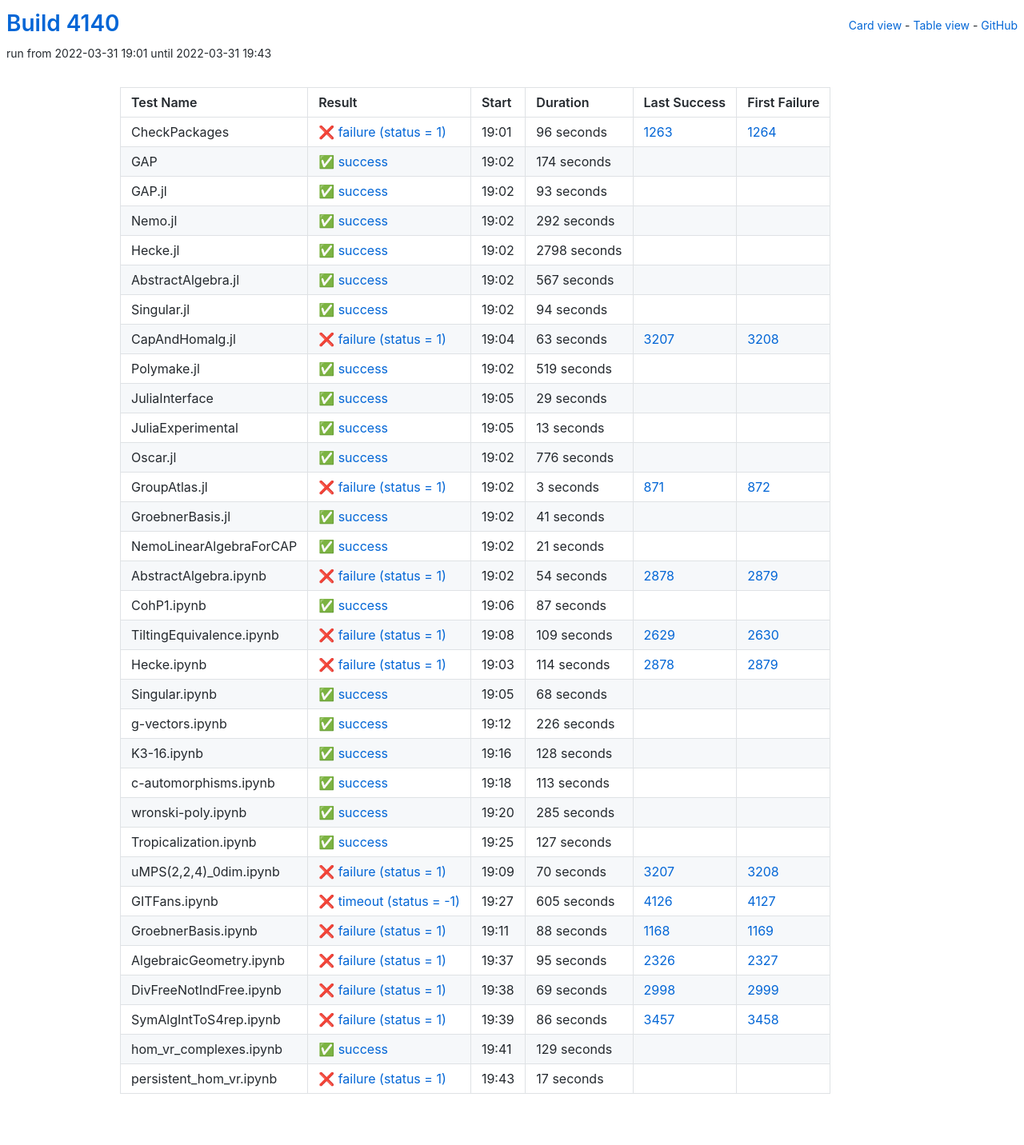
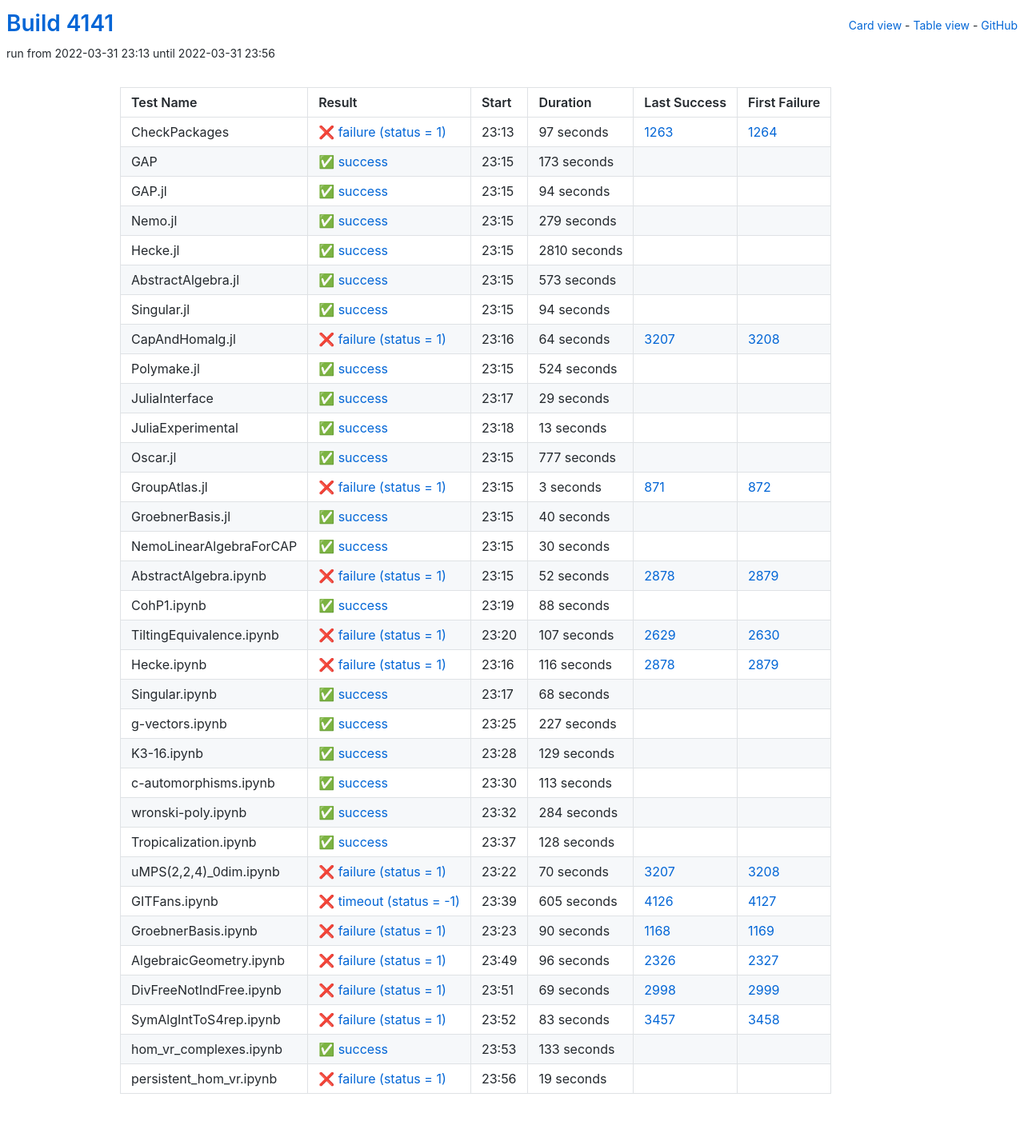
Before and after one commit to oscar-system/oscar-ci-status-stable, a Jekyll site: the page built from table.html, in a window 1280 px wide. Shown: the whole page at 80% size. Built offline with Jekyll 4.4.1, drawn with Linux system fonts in a browser that asks for light colours.

Commit message:
Build #4141

```diff
--- a/_data/ci.yml
+++ b/_data/ci.yml
@@ -1,6 +1,6 @@
 ---
-build: 4140
-build_url: https://oscarci.mathematik.uni-kl.de/job/oscar-stable/4140/
+build: 4141
+build_url: https://oscarci.mathematik.uni-kl.de/job/oscar-stable/4141/
 job: oscar-stable
 organization: oscar-system
 repo: oscar-ci-status-stable
@@ -8,80 +8,80 @@ repourl: https://github.com/oscar-system/oscar-ci-status-stable
 tests:
 - name: CheckPackages
   id: checkpackages
-  log: https://oscarci.mathematik.uni-kl.de/job/oscar-stable/4140/artifact/logs/build-4140/CheckPackages.log
-  start: 2022-03-31 19:01
+  log: https://oscarci.mathematik.uni-kl.de/job/oscar-stable/4141/artifact/logs/build-4141/CheckPackages.log
+  start: 2022-03-31 23:13
   success: false
   exitcode: 1
   status: failure
-  duration: 96
+  duration: 97
   last_success: 1263
   last_success_url: https://oscarci.mathematik.uni-kl.de/job/oscar-stable/1263/
   first_failure: 1264
   first_failure_url: https://oscarci.mathematik.uni-kl.de/job/oscar-stable/1264/
 - name: GAP
   id: gap
-  log: https://oscarci.mathematik.uni-kl.de/job/oscar-stable/4140/artifact/logs/build-4140/GAP.log
-  start: 2022-03-31 19:02
+  log: https://oscarci.mathematik.uni-kl.de/job/oscar-stable/4141/artifact/logs/build-4141/GAP.log
+  start: 2022-03-31 23:15
   success: true
   exitcode: 0
   status: success
-  duration: 174
+  duration: 173
   last_success: false
   last_success_url:
   first_failure: false
   first_failure_url:
 - name: GAP.jl
   id: gap-jl
-  log: https://oscarci.mathematik.uni-kl.de/job/oscar-stable/4140/artifact/logs/build-4140/GAP.jl.log
-  start: 2022-03-31 19:02
+  log: https://oscarci.mathematik.uni-kl.de/job/oscar-stable/4141/artifact/logs/build-4141/GAP.jl.log
+  start: 2022-03-31 23:15
   success: true
   exitcode: 0
   status: success
-  duration: 93
+  duration: 94
   last_success: false
   last_success_url:
   first_failure: false
   first_failure_url:
 - name: Nemo.jl
   id: nemo-jl
-  log: https://oscarci.mathematik.uni-kl.de/job/oscar-stable/4140/artifact/logs/build-4140/Nemo.jl.log
-  start: 2022-03-31 19:02
+  log: https://oscarci.mathematik.uni-kl.de/job/oscar-stable/4141/artifact/logs/build-4141/Nemo.jl.log
+  start: 2022-03-31 23:15
   success: true
   exitcode: 0
   status: success
-  duration: 292
+  duration: 279
   last_success: false
   last_success_url:
   first_failure: false
   first_failure_url:
 - name: Hecke.jl
   id: hecke-jl
-  log: https://oscarci.mathematik.uni-kl.de/job/oscar-stable/4140/artifact/logs/build-4140/Hecke.jl.log
-  start: 2022-03-31 19:02
+  log: https://oscarci.mathematik.uni-kl.de/job/oscar-stable/4141/artifact/logs/build-4141/Hecke.jl.log
+  start: 2022-03-31 23:15
   success: true
   exitcode: 0
   status: success
-  duration: 2798
+  duration: 2810
   last_success: false
   last_success_url:
   first_failure: false
   first_failure_url:
 - name: AbstractAlgebra.jl
   id: abstractalgebra-jl
-  log: https://oscarci.mathematik.uni-kl.de/job/oscar-stable/4140/artifact/logs/build-4140/AbstractAlgebra.jl.log
-  start: 2022-03-31 19:02
+  log: https://oscarci.mathematik.uni-kl.de/job/oscar-stable/4141/artifact/logs/build-4141/AbstractAlgebra.jl.log
+  start: 2022-03-31 23:15
   success: true
   exitcode: 0
   status: success
-  duration: 567
+  duration: 573
   last_success: false
   last_success_url:
   first_failure: false
   first_failure_url:
 - name: Singular.jl
   id: singular-jl
-  log: https://oscarci.mathematik.uni-kl.de/job/oscar-stable/4140/artifact/logs/build-4140/Singular.jl.log
-  start: 2022-03-31 19:02
+  log: https://oscarci.mathematik.uni-kl.de/job/oscar-stable/4141/artifact/logs/build-4141/Singular.jl.log
+  start: 2022-03-31 23:15
   success: true
   exitcode: 0
   status: success
@@ -92,32 +92,32 @@ tests:
   first_failure_url:
 - name: CapAndHomalg.jl
   id: capandhomalg-jl
-  log: https://oscarci.mathematik.uni-kl.de/job/oscar-stable/4140/artifact/logs/build-4140/CapAndHomalg.jl.log
-  start: 2022-03-31 19:04
+  log: https://oscarci.mathematik.uni-kl.de/job/oscar-stable/4141/artifact/logs/build-4141/CapAndHomalg.jl.log
+  start: 2022-03-31 23:16
   success: false
   exitcode: 1
   status: failure
-  duration: 63
+  duration: 64
   last_success: 3207
   last_success_url: https://oscarci.mathematik.uni-kl.de/job/oscar-stable/3207/
   first_failure: 3208
   first_failure_url: https://oscarci.mathematik.uni-kl.de/job/oscar-stable/3208/
 - name: Polymake.jl
   id: polymake-jl
-  log: https://oscarci.mathematik.uni-kl.de/job/oscar-stable/4140/artifact/logs/build-4140/Polymake.jl.log
-  start: 2022-03-31 19:02
+  log: https://oscarci.mathematik.uni-kl.de/job/oscar-stable/4141/artifact/logs/build-4141/Polymake.jl.log
+  start: 2022-03-31 23:15
   success: true
   exitcode: 0
   status: success
-  duration: 519
+  duration: 524
   last_success: false
   last_success_url:
   first_failure: false
   first_failure_url:
 - name: JuliaInterface
   id: juliainterface
-  log: https://oscarci.mathematik.uni-kl.de/job/oscar-stable/4140/artifact/logs/build-4140/JuliaInterface.log
-  start: 2022-03-31 19:05
+  log: https://oscarci.mathematik.uni-kl.de/job/oscar-stable/4141/artifact/logs/build-4141/JuliaInterface.log
+  start: 2022-03-31 23:17
   success: true
   exitcode: 0
   status: success
@@ -128,8 +128,8 @@ tests:
   first_failure_url:
 - name: JuliaExperimental
   id: juliaexperimental
-  log: https://oscarci.mathematik.uni-kl.de/job/oscar-stable/4140/artifact/logs/build-4140/JuliaExperimental.log
-  start: 2022-03-31 19:05
+  log: https://oscarci.mathematik.uni-kl.de/job/oscar-stable/4141/artifact/logs/build-4141/JuliaExperimental.log
+  start: 2022-03-31 23:18
   success: true
   exitcode: 0
   status: success
@@ -140,20 +140,20 @@ tests:
   first_failure_url:
 - name: Oscar.jl
   id: oscar-jl
-  log: https://oscarci.mathematik.uni-kl.de/job/oscar-stable/4140/artifact/logs/build-4140/Oscar.jl.log
-  start: 2022-03-31 19:02
+  log: https://oscarci.mathematik.uni-kl.de/job/oscar-stable/4141/artifact/logs/build-4141/Oscar.jl.log
+  start: 2022-03-31 23:15
   success: true
   exitcode: 0
   status: success
-  duration: 776
+  duration: 777
   last_success: false
   last_success_url:
   first_failure: false
   first_failure_url:
 - name: GroupAtlas.jl
   id: groupatlas-jl
-  log: https://oscarci.mathematik.uni-kl.de/job/oscar-stable/4140/artifact/logs/build-4140/GroupAtlas.jl.log
-  start: 2022-03-31 19:02
+  log: https://oscarci.mathematik.uni-kl.de/job/oscar-stable/4141/artifact/logs/build-4141/GroupAtlas.jl.log
+  start: 2022-03-31 23:15
   success: false
   exitcode: 1
   status: failure
@@ -164,80 +164,80 @@ tests:
   first_failure_url: https://oscarci.mathematik.uni-kl.de/job/oscar-stable/872/
 - name: GroebnerBasis.jl
   id: groebnerbasis-jl
-  log: https://oscarci.mathematik.uni-kl.de/job/oscar-stable/4140/artifact/logs/build-4140/GroebnerBasis.jl.log
-  start: 2022-03-31 19:02
+  log: https://oscarci.mathematik.uni-kl.de/job/oscar-stable/4141/artifact/logs/build-4141/GroebnerBasis.jl.log
+  start: 2022-03-31 23:15
   success: true
   exitcode: 0
   status: success
-  duration: 41
+  duration: 40
   last_success: false
   last_success_url:
   first_failure: false
   first_failure_url:
 - name: NemoLinearAlgebraForCAP
   id: nemolinearalgebraforcap
-  log: https://oscarci.mathematik.uni-kl.de/job/oscar-stable/4140/artifact/logs/build-4140/NemoLinearAlgebraForCAP.log
-  start: 2022-03-31 19:02
+  log: https://oscarci.mathematik.uni-kl.de/job/oscar-stable/4141/artifact/logs/build-4141/NemoLinearAlgebraForCAP.log
+  start: 2022-03-31 23:15
   success: true
   exitcode: 0
   status: success
-  duration: 21
+  duration: 30
   last_success: false
   last_success_url:
   first_failure: false
   first_failure_url:
 - name: AbstractAlgebra.ipynb
   id: abstractalgebra-ipynb
-  log: https://oscarci.mathematik.uni-kl.de/job/oscar-stable/4140/artifact/logs/build-4140/AbstractAlgebra.ipynb.log
-  start: 2022-03-31 19:02
+  log: https://oscarci.mathematik.uni-kl.de/job/oscar-stable/4141/artifact/logs/build-4141/AbstractAlgebra.ipynb.log
+  start: 2022-03-31 23:15
   success: false
   exitcode: 1
   status: failure
-  duration: 54
+  duration: 52
   last_success: 2878
   last_success_url: https://oscarci.mathematik.uni-kl.de/job/oscar-stable/2878/
   first_failure: 2879
   first_failure_url: https://oscarci.mathematik.uni-kl.de/job/oscar-stable/2879/
 - name: CohP1.ipynb
   id: cohp1-ipynb
-  log: https://oscarci.mathematik.uni-kl.de/job/oscar-stable/4140/artifact/logs/build-4140/CohP1.ipynb.log
-  start: 2022-03-31 19:06
+  log: https://oscarci.mathematik.uni-kl.de/job/oscar-stable/4141/artifact/logs/build-4141/CohP1.ipynb.log
+  start: 2022-03-31 23:19
   success: true
   exitcode: 0
   status: success
-  duration: 87
+  duration: 88
   last_success: false
   last_success_url:
   first_failure: false
   first_failure_url:
 - name: TiltingEquivalence.ipynb
   id: tiltingequivalence-ipynb
-  log: https://oscarci.mathematik.uni-kl.de/job/oscar-stable/4140/artifact/logs/build-4140/TiltingEquivalence.ipynb.log
-  start: 2022-03-31 19:08
+  log: https://oscarci.mathematik.uni-kl.de/job/oscar-stable/4141/artifact/logs/build-4141/TiltingEquivalence.ipynb.log
+  start: 2022-03-31 23:20
   success: false
   exitcode: 1
   status: failure
-  duration: 109
+  duration: 107
   last_success: 2629
   last_success_url: https://oscarci.mathematik.uni-kl.de/job/oscar-stable/2629/
   first_failure: 2630
   first_failure_url: https://oscarci.mathematik.uni-kl.de/job/oscar-stable/2630/
 - name: Hecke.ipynb
   id: hecke-ipynb
-  log: https://oscarci.mathematik.uni-kl.de/job/oscar-stable/4140/artifact/logs/build-4140/Hecke.ipynb.log
-  start: 2022-03-31 19:03
+  log: https://oscarci.mathematik.uni-kl.de/job/oscar-stable/4141/artifact/logs/build-4141/Hecke.ipynb.log
+  start: 2022-03-31 23:16
   success: false
   exitcode: 1
   status: failure
-  duration: 114
+  duration: 116
   last_success: 2878
   last_success_url: https://oscarci.mathematik.uni-kl.de/job/oscar-stable/2878/
   first_failure: 2879
   first_failure_url: https://oscarci.mathematik.uni-kl.de/job/oscar-stable/2879/
 - name: Singular.ipynb
   id: singular-ipynb
-  log: https://oscarci.mathematik.uni-kl.de/job/oscar-stable/4140/artifact/logs/build-4140/Singular.ipynb.log
-  start: 2022-03-31 19:05
+  log: https://oscarci.mathematik.uni-kl.de/job/oscar-stable/4141/artifact/logs/build-4141/Singular.ipynb.log
+  start: 2022-03-31 23:17
   success: true
   exitcode: 0
   status: success
@@ -248,32 +248,32 @@ tests:
   first_failure_url:
 - name: g-vectors.ipynb
   id: g-vectors-ipynb
-  log: https://oscarci.mathematik.uni-kl.de/job/oscar-stable/4140/artifact/logs/build-4140/g-vectors.ipynb.log
-  start: 2022-03-31 19:12
+  log: https://oscarci.mathematik.uni-kl.de/job/oscar-stable/4141/artifact/logs/build-4141/g-vectors.ipynb.log
+  start: 2022-03-31 23:25
   success: true
   exitcode: 0
   status: success
-  duration: 226
+  duration: 227
   last_success: false
   last_success_url:
   first_failure: false
   first_failure_url:
 - name: K3-16.ipynb
   id: k3-16-ipynb
-  log: https://oscarci.mathematik.uni-kl.de/job/oscar-stable/4140/artifact/logs/build-4140/K3-16.ipynb.log
-  start: 2022-03-31 19:16
+  log: https://oscarci.mathematik.uni-kl.de/job/oscar-stable/4141/artifact/logs/build-4141/K3-16.ipynb.log
+  start: 2022-03-31 23:28
   success: true
   exitcode: 0
   status: success
-  duration: 128
+  duration: 129
   last_success: false
   last_success_url:
   first_failure: false
   first_failure_url:
 - name: c-automorphisms.ipynb
   id: c-automorphisms-ipynb
-  log: https://oscarci.mathematik.uni-kl.de/job/oscar-stable/4140/artifact/logs/build-4140/c-automorphisms.ipynb.log
-  start: 2022-03-31 19:18
+  log: https://oscarci.mathematik.uni-kl.de/job/oscar-stable/4141/artifact/logs/build-4141/c-automorphisms.ipynb.log
+  start: 2022-03-31 23:30
   success: true
   exitcode: 0
   status: success
@@ -284,32 +284,32 @@ tests:
   first_failure_url:
 - name: wronski-poly.ipynb
   id: wronski-poly-ipynb
-  log: https://oscarci.mathematik.uni-kl.de/job/oscar-stable/4140/artifact/logs/build-4140/wronski-poly.ipynb.log
-  start: 2022-03-31 19:20
+  log: https://oscarci.mathematik.uni-kl.de/job/oscar-stable/4141/artifact/logs/build-4141/wronski-poly.ipynb.log
+  start: 2022-03-31 23:32
   success: true
   exitcode: 0
   status: success
-  duration: 285
+  duration: 284
   last_success: false
   last_success_url:
   first_failure: false
   first_failure_url:
 - name: Tropicalization.ipynb
   id: tropicalization-ipynb
-  log: https://oscarci.mathematik.uni-kl.de/job/oscar-stable/4140/artifact/logs/build-4140/Tropicalization.ipynb.log
-  start: 2022-03-31 19:25
+  log: https://oscarci.mathematik.uni-kl.de/job/oscar-stable/4141/artifact/logs/build-4141/Tropicalization.ipynb.log
+  start: 2022-03-31 23:37
   success: true
   exitcode: 0
   status: success
-  duration: 127
+  duration: 128
   last_success: false
   last_success_url:
   first_failure: false
   first_failure_url:
 - name: uMPS(2,2,4)_0dim.ipynb
   id: umps-2-2-4-0dim-ipynb
-  log: https://oscarci.mathematik.uni-kl.de/job/oscar-stable/4140/artifact/logs/build-4140/uMPS-2-2-4-_0dim.ipynb.log
-  start: 2022-03-31 19:09
+  log: https://oscarci.mathematik.uni-kl.de/job/oscar-stable/4141/artifact/logs/build-4141/uMPS-2-2-4-_0dim.ipynb.log
+  start: 2022-03-31 23:22
   success: false
   exitcode: 1
   status: failure
@@ -320,8 +320,8 @@ tests:
   first_failure_url: https://oscarci.mathematik.uni-kl.de/job/oscar-stable/3208/
 - name: GITFans.ipynb
   id: gitfans-ipynb
-  log: https://oscarci.mathematik.uni-kl.de/job/oscar-stable/4140/artifact/logs/build-4140/GITFans.ipynb.log
-  start: 2022-03-31 19:27
+  log: https://oscarci.mathematik.uni-kl.de/job/oscar-stable/4141/artifact/logs/build-4141/GITFans.ipynb.log
+  start: 2022-03-31 23:39
   success: false
   exitcode: -1
   status: timeout
@@ -332,32 +332,32 @@ tests:
   first_failure_url: https://oscarci.mathematik.uni-kl.de/job/oscar-stable/4127/
 - name: GroebnerBasis.ipynb
   id: groebnerbasis-ipynb
-  log: https://oscarci.mathematik.uni-kl.de/job/oscar-stable/4140/artifact/logs/build-4140/GroebnerBasis.ipynb.log
-  start: 2022-03-31 19:11
+  log: https://oscarci.mathematik.uni-kl.de/job/oscar-stable/4141/artifact/logs/build-4141/GroebnerBasis.ipynb.log
+  start: 2022-03-31 23:23
   success: false
   exitcode: 1
   status: failure
-  duration: 88
+  duration: 90
   last_success: 1168
   last_success_url: https://oscarci.mathematik.uni-kl.de/job/oscar-stable/1168/
   first_failure: 1169
   first_failure_url: https://oscarci.mathematik.uni-kl.de/job/oscar-stable/1169/
 - name: AlgebraicGeometry.ipynb
   id: algebraicgeometry-ipynb
-  log: https://oscarci.mathematik.uni-kl.de/job/oscar-stable/4140/artifact/logs/build-4140/AlgebraicGeometry.ipynb.log
-  start: 2022-03-31 19:37
+  log: https://oscarci.mathematik.uni-kl.de/job/oscar-stable/4141/artifact/logs/build-4141/AlgebraicGeometry.ipynb.log
+  start: 2022-03-31 23:49
   success: false
   exitcode: 1
   status: failure
-  duration: 95
+  duration: 96
   last_success: 2326
   last_success_url: https://oscarci.mathematik.uni-kl.de/job/oscar-stable/2326/
   first_failure: 2327
   first_failure_url: https://oscarci.mathematik.uni-kl.de/job/oscar-stable/2327/
 - name: DivFreeNotIndFree.ipynb
   id: divfreenotindfree-ipynb
-  log: https://oscarci.mathematik.uni-kl.de/job/oscar-stable/4140/artifact/logs/build-4140/DivFreeNotIndFree.ipynb.log
-  start: 2022-03-31 19:38
+  log: https://oscarci.mathematik.uni-kl.de/job/oscar-stable/4141/artifact/logs/build-4141/DivFreeNotIndFree.ipynb.log
+  start: 2022-03-31 23:51
   success: false
   exitcode: 1
   status: failure
@@ -368,36 +368,36 @@ tests:
   first_failure_url: https://oscarci.mathematik.uni-kl.de/job/oscar-stable/2999/
 - name: SymAlgIntToS4rep.ipynb
   id: symalginttos4rep-ipynb
-  log: https://oscarci.mathematik.uni-kl.de/job/oscar-stable/4140/artifact/logs/build-4140/SymAlgIntToS4rep.ipynb.log
-  start: 2022-03-31 19:39
+  log: https://oscarci.mathematik.uni-kl.de/job/oscar-stable/4141/artifact/logs/build-4141/SymAlgIntToS4rep.ipynb.log
+  start: 2022-03-31 23:52
   success: false
   exitcode: 1
   status: failure
-  duration: 86
+  duration: 83
   last_success: 3457
   last_success_url: https://oscarci.mathematik.uni-kl.de/job/oscar-stable/3457/
   first_failure: 3458
   first_failure_url: https://oscarci.mathematik.uni-kl.de/job/oscar-stable/3458/
 - name: hom_vr_complexes.ipynb
   id: hom-vr-complexes-ipynb
-  log: https://oscarci.mathematik.uni-kl.de/job/oscar-stable/4140/artifact/logs/build-4140/hom_vr_complexes.ipynb.log
-  start: 2022-03-31 19:41
+  log: https://oscarci.mathematik.uni-kl.de/job/oscar-stable/4141/artifact/logs/build-4141/hom_vr_complexes.ipynb.log
+  start: 2022-03-31 23:53
   success: true
   exitcode: 0
   status: success
-  duration: 129
+  duration: 133
   last_success: false
   last_success_url:
   first_failure: false
   first_failure_url:
 - name: persistent_hom_vr.ipynb
   id: persistent-hom-vr-ipynb
-  log: https://oscarci.mathematik.uni-kl.de/job/oscar-stable/4140/artifact/logs/build-4140/persistent_hom_vr.ipynb.log
-  start: 2022-03-31 19:43
+  log: https://oscarci.mathematik.uni-kl.de/job/oscar-stable/4141/artifact/logs/build-4141/persistent_hom_vr.ipynb.log
+  start: 2022-03-31 23:56
   success: false
   exitcode: 1
   status: failure
-  duration: 17
+  duration: 19
   last_success: false
   last_success_url:
   first_failure: false
```
Also changed, not shown: README.md.
